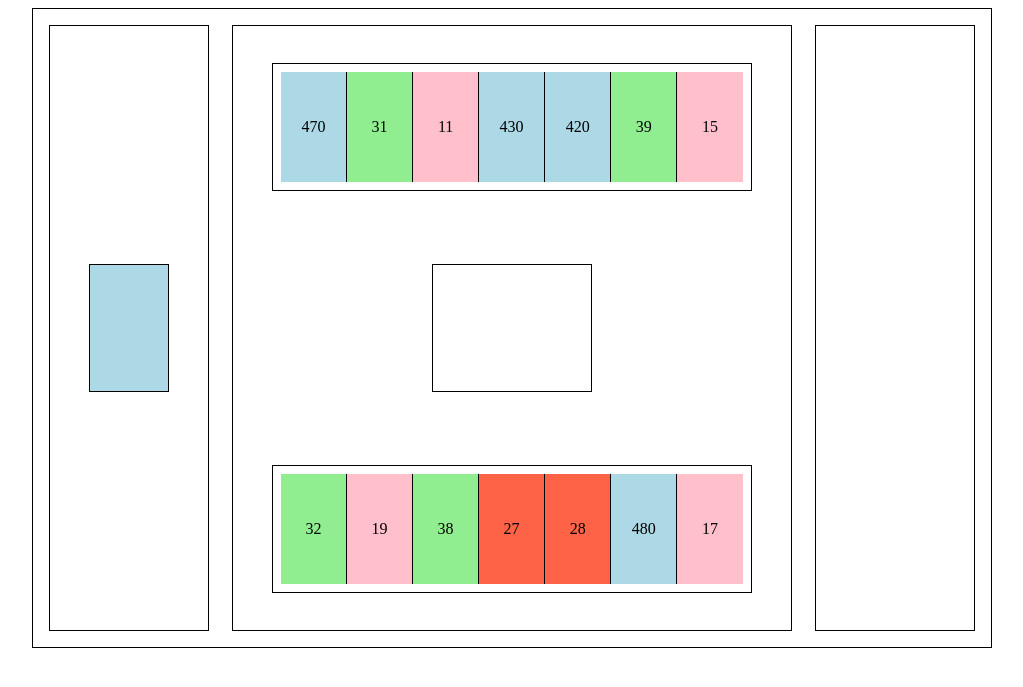
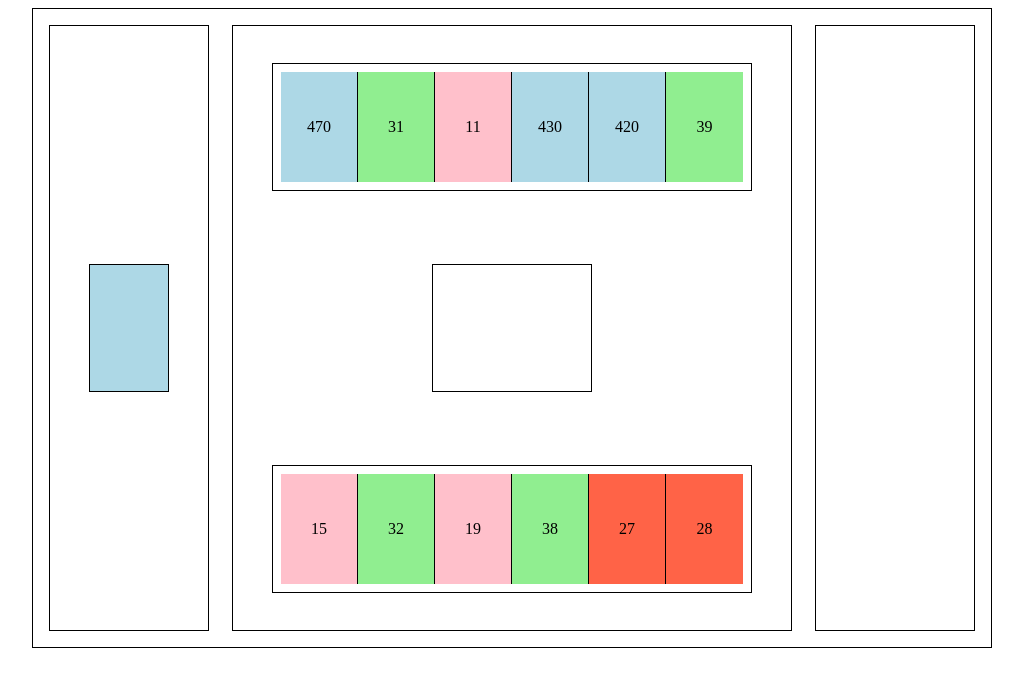
Before and after one commit to datomezz/practice, a PHP site: page /games/Durak/index.html in a window 1280 px wide. Shown: the top 687 px of the page, without its empty margins (128-1151 px from the left). Run offline with PHP 8.4, Linux system fonts and the light colour scheme.

Commit message:
create relation of carts

```diff
--- a/games/Durak/index.html
+++ b/games/Durak/index.html
@@ -13,25 +13,23 @@
         </div>
         <div class="container__battleground">
             <div class="player oponent">
-                <div class="cart"></div>
-                <div class="cart"></div>
-                <div class="cart"></div>
-                <div class="cart"></div>
-                <div class="cart"></div>
-                <div class="cart"></div>
-                <div class="cart"></div>
+                <a href="javascript:void(0)" class="cart"></a>
+                <a href="javascript:void(0)" class="cart"></a>
+                <a href="javascript:void(0)" class="cart"></a>
+                <a href="javascript:void(0)" class="cart"></a>
+                <a href="javascript:void(0)" class="cart"></a>
+                <a href="javascript:void(0)" class="cart"></a>
             </div>
             <div class="ground">
                 <div class="box"></div>
             </div>
             <div class="player">
-                <div class="cart"></div>
-                <div class="cart"></div>
-                <div class="cart"></div>
-                <div class="cart"></div>
-                <div class="cart"></div>
-                <div class="cart"></div>
-                <div class="cart"></div>
+                <a href="javascript:void(0)" class="cart"></a>
+                <a href="javascript:void(0)" class="cart"></a>
+                <a href="javascript:void(0)" class="cart"></a>
+                <a href="javascript:void(0)" class="cart"></a>
+                <a href="javascript:void(0)" class="cart"></a>
+                <a href="javascript:void(0)" class="cart"></a>
             </div>
         </div>
         <div class="container__score">
--- a/games/Durak/script.js
+++ b/games/Durak/script.js
@@ -5,6 +5,9 @@ let origin = [
     '31','32','33','34','35','36','37','38','39',
     '41','42','43','44','45','46','47','48','49'
 ]
+let playersArr = new Array();
+let opponentsArr = new Array();
+
 
 function setKoziri(){
     let koziri = document.querySelector(".koziri");
@@ -41,8 +44,30 @@ for(let i = 0; i < carts.length; i++){
         case 4 : carts[i].style.background = "lightblue";
         break;
     }
+
+    //Define Player's and Oponnent's Array
+    if(opponentsArr.length != 6){
+        opponentsArr.push(Number(origin[rand]));
+        console.log(opponentsArr);
+    } else {
+        playersArr.push(Number(origin[rand]));
+        console.log(playersArr);
+    }
+
     origin.splice(rand, 1);
 
-    console.log(origin);
 
+
+    carts[i].addEventListener("click", function(){
+        let x = Number(carts[i].innerText);
+        opponentsArr = opponentsArr.sort(function(a, b){return b - a}).reverse();
+        let rightChoice = new Array();
+        for(let y of opponentsArr){
+            if(y - x >= 0){
+                rightChoice.push(y);
+            }
+            console.log(rightChoice);
+        }
+
+    });
 }
--- a/games/Durak/style.css
+++ b/games/Durak/style.css
@@ -1,6 +1,18 @@
 * {
   -webkit-box-sizing: border-box;
           box-sizing: border-box;
+}
+
+a {
+  text-decoration: none;
+  color: #000;
+  -webkit-transition: .2s ease;
+  transition: .2s ease;
+}
+
+a:hover {
+  -webkit-filter: brightness(40%);
+          filter: brightness(40%);
 }
 
 .container {
--- a/games/Durak/style.scss
+++ b/games/Durak/style.scss
@@ -9,6 +9,14 @@ $border : 1px solid black;
 
 *{
     box-sizing : border-box;
+}
+a{
+    text-decoration : none;
+    color : #000;
+    transition : .2s ease;
+    &:hover{
+        filter: brightness(40%);
+    }
 }
 .container{
     margin: 0 auto;
```
Also changed, not shown: 1 other file.
